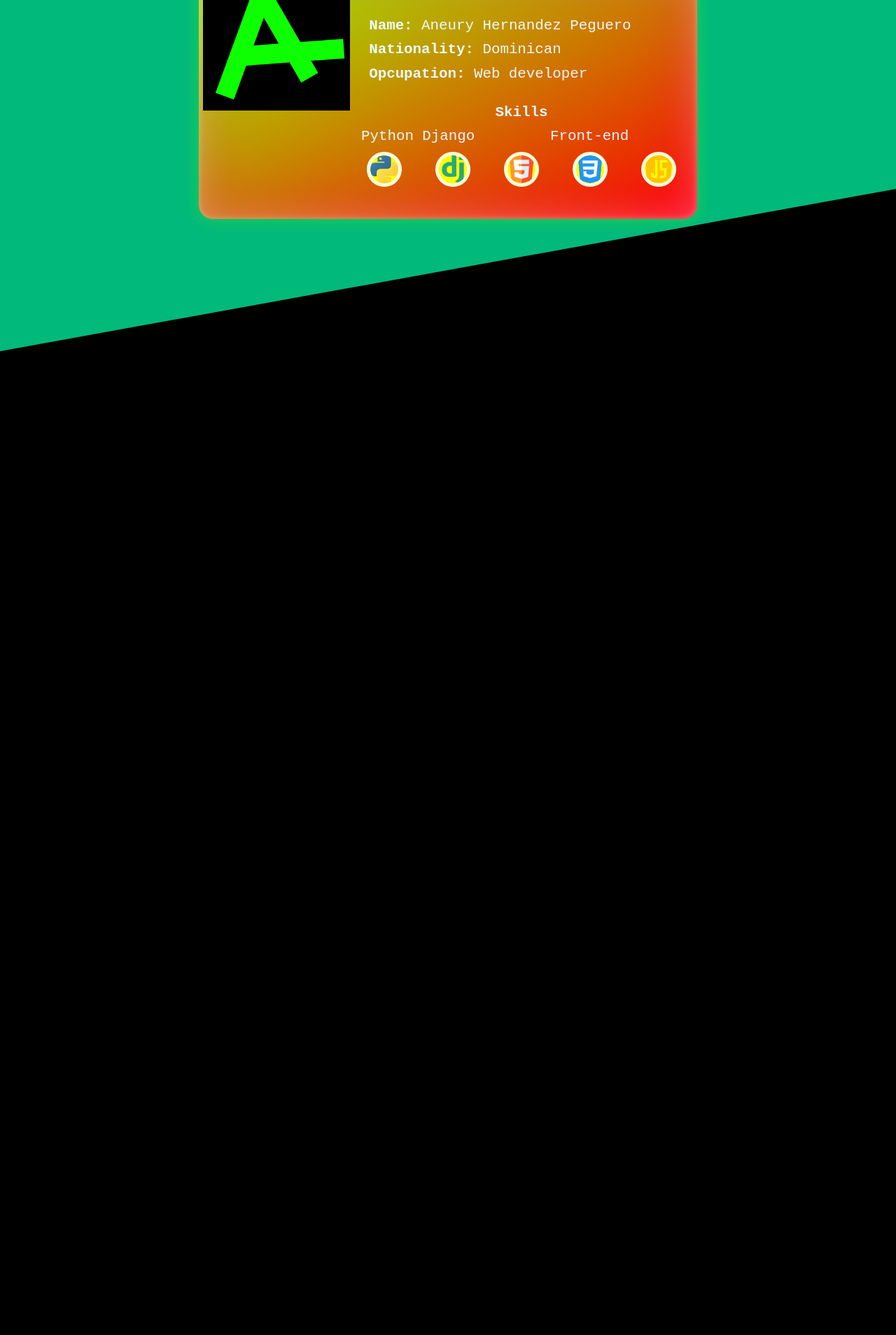
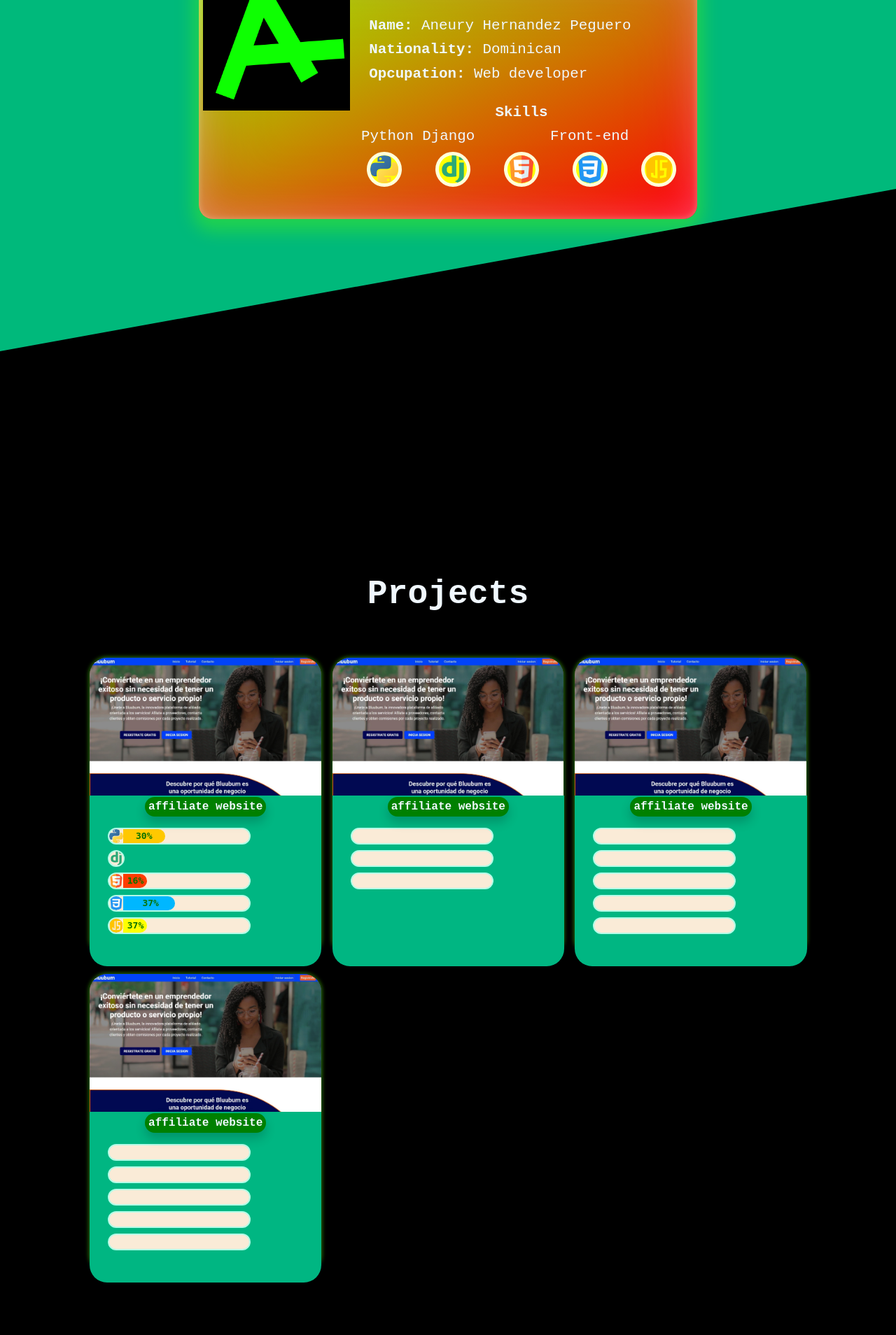
Before and after one commit to aneuryhpgit/aneury_hernandez, a Django app: page / in a window 1280 px wide. Shown: the part 1280-3188 px from the top of the page at 70% size. Before the commit the page ends 1782 px from the top, so only its background shows below. Run offline with Django 4.2, Linux system fonts and the light colour scheme.

Commit message:
update-home

```diff
--- a/static/css_file/header.css
+++ b/static/css_file/header.css
@@ -188,7 +188,7 @@ li a{
         display: flex;
         position: fixed;
         z-index: 1000;
-        width: 90%;
+        width: 100%;
         min-height: 100%;
         overflow: hidden;
         background: inherit;
@@ -197,6 +197,7 @@ li a{
         overflow: auto;
         transition: margin-top 1s ease; /* ADDED: Agregamos la transición para el margen superior */
         margin-top: -400%;
+        margin-left: 0;
     }
 
 
--- a/static/css_file/inicio.css
+++ b/static/css_file/inicio.css
@@ -28,7 +28,11 @@
     font-weight: bold;
     margin: auto;
     color: aliceblue;
+    transition: transform 0.3s ease-in-out;
+
 }
+
+
 
 .content-text-title .cont-sub-title{
     width: 100%;
--- /dev/null
+++ b/static/css_file/proyectos.css
@@ -0,0 +1,196 @@
+.proyectos{
+    width: 100%;
+    display: flex;
+    margin-top: 20rem;
+    margin-bottom: 5rem;
+}
+
+
+.content-galery{
+    width: 100%;
+    max-width: 1900px;
+    margin: auto;
+}
+
+
+.title-galery{
+    width: 100%;
+    display: flex;
+    margin-bottom: 4rem;
+}
+
+.title-galery h2{
+    color: aliceblue;
+    margin: auto;
+    font-size: 3rem;
+}
+
+
+.content-galery .sub-content-galery{
+    width: 80%;
+    margin: auto;
+    display: flex;
+    display: grid;
+    grid-template-columns: repeat(
+        auto-fit,
+        minmax(
+            250px,
+            1fr
+        )
+    );
+    gap: 1rem;
+    padding: 0 1rem;
+}
+
+
+.sub-content-galery .content-proyect{
+    width: 100%;
+    border-radius: 25px;
+    box-shadow: 0 0px 5px 2px rgba(89, 255, 0, 0.356), inset 0 0 10px rgba(241, 255, 234, 0.312), inset 0 0 50px rgba(255, 255, 255, 0.279), inset 0 0 100px rgba(255, 0, 149, 0.274);
+    transition: 2s;
+    margin-bottom: 10px;
+}
+
+.sub-content-galery .content-proyect:hover{
+    transform: scale(1.04);
+    transition: 2s;
+}
+
+.content-img{
+    width: 100%;
+    height: 50%;
+    border-radius: 25px;
+}
+
+
+.img-project{
+    width: 100%;
+    object-fit: cover;
+    border-radius: 25px 25px 0 0;
+}
+
+.datos{
+    width: 99%;
+    height: 55%;
+    display: block;
+    background-color: rgb(0, 182, 130);
+    border-radius: 0 0 25px 25px;
+    z-index: 1;
+    position: relative;
+    padding: 2px;
+    padding-bottom: 0.5rem;
+    margin-top: -1rem;
+
+}
+
+.datos .content-title-proyect{
+    width: 100%;
+    display: flex;
+}
+
+.content-title-proyect a{
+    width: auto;
+    margin: auto;
+    padding: 5px;
+    border-radius: 20px;
+    background-color: green;
+    text-decoration: none;
+    font-size: 1rem;
+    font-weight: bold;
+    color: aliceblue;
+    box-shadow: 0 8px 15px 0 rgba(0, 0, 0, 0.192);
+
+
+}
+
+.content-etiquet-lenguage{
+    width: 100%;
+    display: block;
+    margin-left: 1rem;
+    margin-top: 1rem;
+}
+
+
+.lenguage-uno{
+    width: 200px;
+    height: 20px;
+    display: flex;
+    border-radius: 30px;
+    background-color: antiquewhite;
+    border: solid 2px rgb(179, 251, 231);
+    margin: 0.5rem;
+}
+
+.lenguage{
+    height: 100%;
+    border-radius: 50%;
+
+}
+
+
+.progres-bar{
+    height: 100%;
+    display: flex;
+    align-items: center;
+    transition: width 0.25s;
+    border-radius: 0 30px 30px 0;
+
+}
+
+.progres-bar-tex{
+    font-weight: bold;
+    color: rgb(9, 114, 1);
+}
+
+.tex-python-bluubum{
+    margin-left: 30%;
+}
+
+.python-bluubum{
+    width: 30%;
+    background-color: rgb(255, 200, 0);
+}
+
+
+.tex-html-bluubum{
+    margin-left: 17%;
+}
+
+.html-bluubum{
+    width: 17%;
+    background-color: rgb(255, 60, 0);
+}
+
+
+
+
+.tex-css-bluubum{
+    margin-left: 37%;
+}
+
+.css-bluubum{
+    width: 37%;
+    background-color: rgb(0, 183, 255);
+}
+
+.tex-js-bluubum{
+    margin-left: 17%;
+}
+
+.js-bluubum{
+    width: 17%;
+    background-color: rgb(255, 255, 0);
+}
+
+
+@media screen and (max-width: 300px) {
+
+    .proyectos{
+        margin-top: 10rem;
+    }
+
+    .sub-content-galery .content-proyect{
+        margin-left: -1rem;
+    }
+
+}
--- a/static/css_file/sobre-mi.css
+++ b/static/css_file/sobre-mi.css
@@ -29,20 +29,32 @@
     font-weight: bold;
     margin: auto;
     color: aliceblue;
+    transition: 1s;
+}
+
+.content-title-targe h2:hover{
+  transform: scale(1.1);
+  transition: 1s;
 }
 
 .sobre-mi-contenido{
     width: 100%;
     max-width: 1000px;
     padding: 0.4rem;
-
     margin: auto;
     display: flex;
     border-radius: 20px;
     background-color: rgb(4, 4, 4);
-    box-shadow: 0 0 25px rgba(89, 255, 0, 0.356), inset 0 0 10px rgba(241, 255, 234, 0.312), inset 0 0 50px rgba(255, 255, 255, 0.279), inset 0 0 100px rgba(255, 0, 149, 0.274);
+    box-shadow: 0 10px 25px 8px rgba(89, 255, 0, 0.356), inset 0 0 10px rgba(241, 255, 234, 0.312), inset 0 0 50px rgba(255, 255, 255, 0.279), inset 0 0 100px rgba(255, 0, 149, 0.274);
     background-image: linear-gradient(to bottom right, #95ff00, #ff0000);
     animation: target 2s infinite;
+    transition: 2s;
+}
+
+
+.sobre-mi-contenido:hover{
+  transform: scale(1.04);
+  transition: 2s;
 }
 
 
@@ -138,7 +150,13 @@
   height: 50px;
   margin: auto;
   border: solid 5px rgb(255, 255, 217);
+  transition: 1s;
 
+}
+
+.pgr:hover{
+  transform: scale3d(1.2, 1.2, 0.2);
+  transition: 1s;
 }
 
 .python{
--- a/templates/home.html
+++ b/templates/home.html
@@ -8,6 +8,7 @@
   <link rel="stylesheet" href="{% static '../static/css_file/header.css' %}"> <!-- Enlace a tu archivo CSS personalizado -->
   <link rel="stylesheet" href="{% static '../static/css_file/inicio.css' %}"> <!-- Enlace para inicio -->
   <link rel="stylesheet" href="{% static '../static/css_file/sobre-mi.css' %}"> <!-- Enlace para targeta sobre mi -->
+  <link rel="stylesheet" href="{% static '../static/css_file/proyectos.css' %}"> <!-- Enlace para targeta proyectos -->
 </head>
 <body>
   <header>
@@ -100,13 +101,142 @@
       </div>
     </section>
 
-    <section id="proyectos">
+    <section id="proyectos" class="proyectos">
       <!-- Contenido de la sección de proyectos -->
+      <div class="content-galery">
+        <div class="title-galery">
+          <h2>Projects</h2>
+        </div>
+        <div class="sub-content-galery">
+
+          <div class="content-proyect">
+            <div class="content-img">
+              <img src="{% static '../media/captuara-bluubum.jpeg' %}" alt="" class="img-project">
+            </div>
+            <div class="datos">
+              <div class="content-title-proyect">
+                <a href="https://bluubum-api.onrender.com/">affiliate website </a>
+              </div>
+              <div class="content-etiquet-lenguage">
+                <div class="lenguage-uno">
+                  <img src="{% static '../media/python-removebg-preview.png' %}" alt="" class="lenguage">
+                  <div class="progres-bar python-bluubum">
+                    <samp class="progres-bar-tex tex-python-bluubum">30%</samp>
+                  </div>
+                </div>
+                <div class="lenguage-uno" style="width: 20px; border-radius: 50%;">
+                  <img src="{% static '../media/django-removebg-preview.png' %}" alt="" class="lenguage">
+                </div>
+                <div class="lenguage-uno">
+                  <img src="{% static '../media/html5.png' %}" alt="" class="lenguage">
+                  <div class="progres-bar html-bluubum">
+                    <samp class="progres-bar-tex tex-html-bluubum">16%</samp>
+                  </div>
+                </div>
+                <div class="lenguage-uno">
+                  <img src="{% static '../media/css-3.png' %}" alt="" class="lenguage">
+                  <div class="progres-bar css-bluubum">
+                    <samp class="progres-bar-tex tex-css-bluubum">37%</samp>
+                  </div>
+                </div>
+                <div class="lenguage-uno">
+                  <img src="{% static '../media/secuencia-de-comandos-de-java.png' %}" alt="" class="lenguage">
+                  <div class="progres-bar js-bluubum">
+                    <samp class="progres-bar-tex tex-js-bluubum">37%</samp>
+                  </div>
+                </div>
+              </div>
+            </div>
+          </div>
+
+          <div class="content-proyect">
+            <div class="content-img">
+              <img src="{% static '../media/captuara-bluubum.jpeg' %}" alt="" class="img-project">
+            </div>
+            <div class="datos">
+              <div class="content-title-proyect">
+                <a href="">affiliate website </a>
+              </div>
+              <div class="content-etiquet-lenguage">
+                <div class="lenguage-uno">
+                  <img src="" alt="" class="lenguage">
+                </div>
+                <div class="lenguage-uno">
+                  <img src="" alt="" class="lenguage">
+                </div>
+                <div class="lenguage-uno">
+                  <img src="" alt="" class="lenguage">
+                </div>
+              </div>
+            </div>
+          </div>
+
+          <div class="content-proyect">
+            <div class="content-img">
+              <img src="{% static '../media/captuara-bluubum.jpeg' %}" alt="" class="img-project">
+            </div>
+            <div class="datos">
+              <div class="content-title-proyect">
+                <a href="">affiliate website </a>
+              </div>
+              <div class="content-etiquet-lenguage">
+                <div class="lenguage-uno">
+                  <img src="" alt="" class="lenguage">
+                </div>
+                <div class="lenguage-uno">
+                  <img src="" alt="" class="lenguage">
+                </div>
+                <div class="lenguage-uno">
+                  <img src="" alt="" class="lenguage">
+                </div>
+                <div class="lenguage-uno">
+                  <img src="" alt="" class="lenguage">
+                </div>
+                <div class="lenguage-uno">
+                  <img src="" alt="" class="lenguage">
+                </div>
+
+              </div>
+            </div>
+          </div>
+
+          <div class="content-proyect">
+            <div class="content-img">
+              <img src="{% static '../media/captuara-bluubum.jpeg' %}" alt="" class="img-project">
+            </div>
+            <div class="datos">
+              <div class="content-title-proyect">
+                <a href="">affiliate website </a>
+              </div>
+              <div class="content-etiquet-lenguage">
+                <div class="lenguage-uno">
+                  <img src="" alt="" class="lenguage">
+                </div>
+                <div class="lenguage-uno">
+                  <img src="" alt="" class="lenguage">
+                </div>
+                <div class="lenguage-uno">
+                  <img src="" alt="" class="lenguage">
+                </div>
+                <div class="lenguage-uno">
+                  <img src="" alt="" class="lenguage">
+                </div>
+                <div class="lenguage-uno">
+                  <img src="" alt="" class="lenguage">
+                </div>
+
+              </div>
+            </div>
+          </div>
+        </div>
+      </div>
 
     </section>
 
     <section id="contacto">
       <!-- Contenido de la sección de contacto -->
+
+
     </section>
   </main>
 
```
Also changed, not shown: media/captuara-bluubum.jpeg (added).
